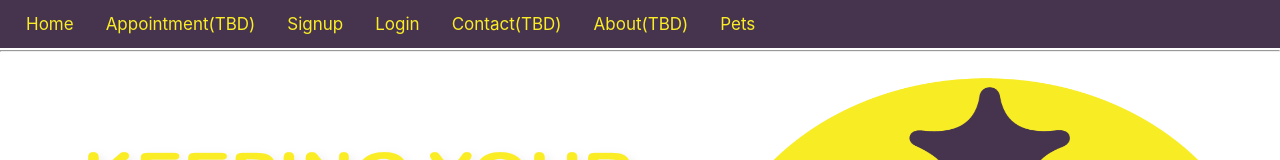
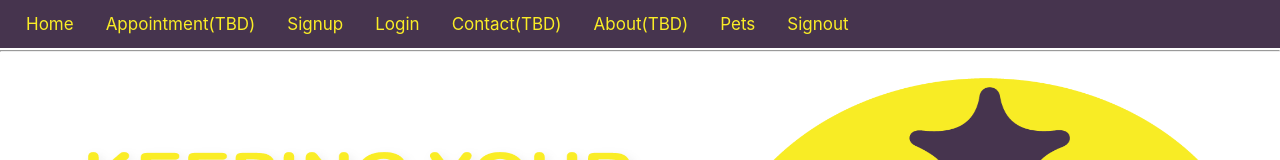
Before and after one commit to Palakash27/online_tails, a Next.js app: page / in a window 1280 px wide. Shown: the top 160 px of the page. Built offline with nearby package versions, Linux system fonts and the light colour scheme.

Commit message:
Add signout button

```diff
--- a/page-assets/header/index.js
+++ b/page-assets/header/index.js
@@ -12,6 +12,7 @@ export default function Header(props) {
             <Link href="/contact">Contact(TBD)</Link>
             <Link href="/about">About(TBD)</Link>
             <Link href="/pets">Pets</Link>
+            <Link href="/">Signout</Link>
         </div>
     );
 }
```
